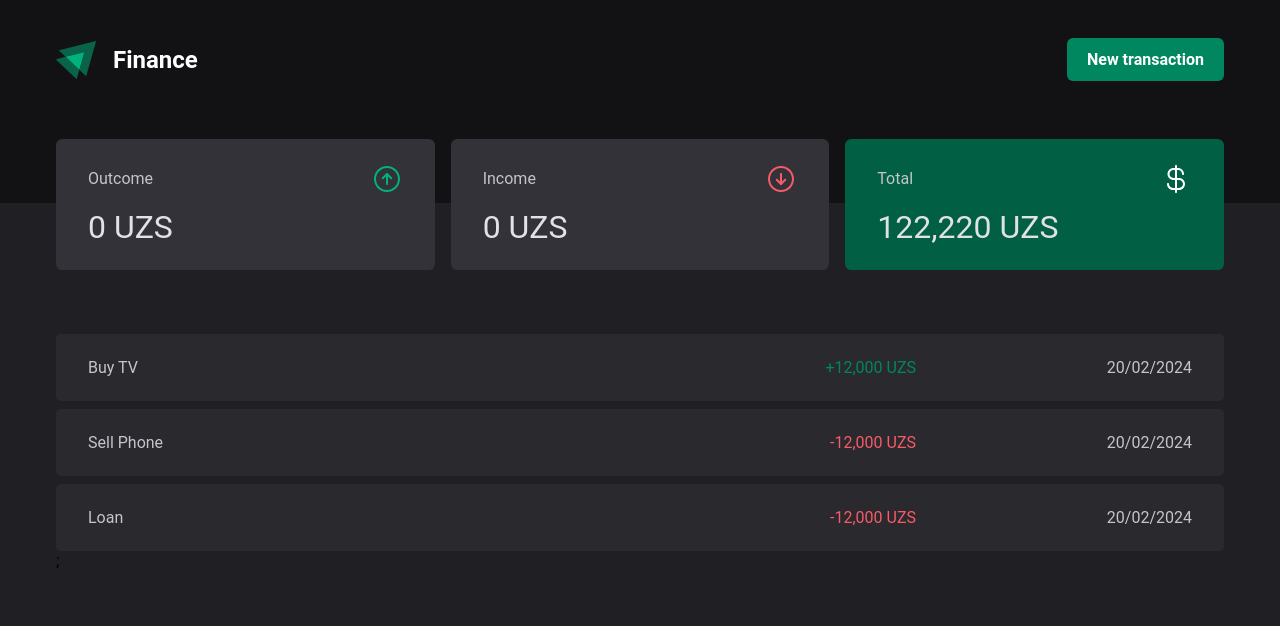
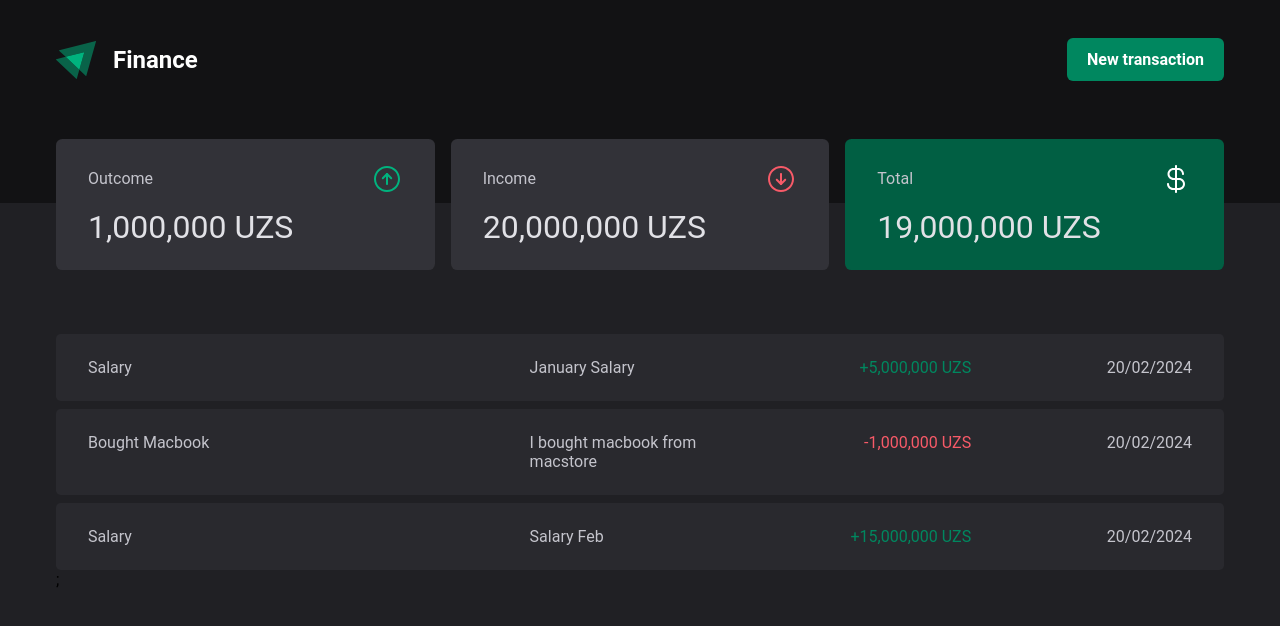
Before and after one commit to UlugbekAsadov/finance-app, a React (Create React App) app: page / in a window 1280 px wide. Shown: the top 626 px of the page. Built offline with nearby package versions, Linux system fonts and the light colour scheme; data requests are answered from the project's data file.

Commit message:
feat: integrated backend on transaction actions

```diff
--- a/src/components/header/transaction-actions/transaction-actions.tsx
+++ b/src/components/header/transaction-actions/transaction-actions.tsx
@@ -1,10 +1,14 @@
 import React, { ChangeEvent, FormEvent, useState } from "react";
-import { ITransactionForm } from "../../../utils/interfaces/transaction-actions.interface";
+import {
+  ITransactionForm,
+  ITransactionFormRequest,
+} from "../../../utils/interfaces/transaction-actions.interface";
 import { Input } from "../../input/input";
 import { ReactComponent as ChevronUpRoundedIcon } from "../../../assets/icons/chevron-up-rounded.svg";
 import { ReactComponent as ChevronDownRoundedIcon } from "../../../assets/icons/chevron-down-rounded.svg";
 import { ETransactionActions } from "../../../utils/enums/transaction-actions.enum";
 import { Button } from "../../button/button";
+import { getFetchedData, useApi } from "../../../hooks/useApi/useApi";
 
 import "./transaction-actions.css";
 
@@ -12,22 +16,64 @@ const initialTransactionForm: ITransactionForm = {
   title: "",
   price: "",
   action: ETransactionActions.Outcome,
+  comment: "",
 };
 
 export const TransactionActions = () => {
   const [transactionForm, setTransactionForm] = useState<ITransactionForm>(initialTransactionForm);
-
+  const [errors, setErrors] = useState<ITransactionForm>(initialTransactionForm);
+  const data = getFetchedData("data");
+  const { postData: postTransaction } = useApi("transactions", "/transactions");
+  const { putData } = useApi("data", "/data");
   const handleChange = (e: ChangeEvent<HTMLInputElement> | ETransactionActions) => {
     if (typeof e === "string") {
       setTransactionForm((prevState) => ({ ...prevState, action: e }));
     } else {
+      setErrors((prevState) => ({ ...prevState, [e.target.name]: "" }));
       const { name, value } = e.target;
       setTransactionForm((prevState) => ({ ...prevState, [name]: value }));
     }
   };
 
-  const handleSubmit = (e: FormEvent) => {
+  const handleSubmit = async (e: FormEvent) => {
     e.preventDefault();
+    const validate = validateForm();
+
+    if (!validate) return;
+
+    const body: ITransactionFormRequest = {
+      ...transactionForm,
+      timestamp: new Date().getTime(),
+    };
+
+    const dashboardData = {
+      income: data.income,
+      outcome: data.outcome,
+    };
+
+    if (transactionForm.action === ETransactionActions.Outcome) {
+      dashboardData.outcome += parseInt(transactionForm.price);
+    } else {
+      dashboardData.income += parseInt(transactionForm.price);
+    }
+
+    await putData(dashboardData);
+    await postTransaction(body);
+  };
+
+  const validateForm = (): boolean => {
+    const fieldsToValidate = ["title", "price", "comment"];
+
+    let isValid = true;
+
+    fieldsToValidate.forEach((field) => {
+      if (!transactionForm[field as keyof ITransactionForm].length) {
+        setErrors((prevState) => ({ ...prevState, [field]: "error" }));
+        isValid = false;
+      }
+    });
+
+    return isValid;
   };
 
   const isIncomeSelected = transactionForm.action === ETransactionActions.Income;
@@ -41,6 +87,7 @@ export const TransactionActions = () => {
           value={transactionForm.title}
           name="title"
           placeholder="Title"
+          className={errors.title}
         />
         <Input
           onChange={handleChange}
@@ -48,6 +95,14 @@ export const TransactionActions = () => {
           name="price"
           placeholder="Amount"
           type="number"
+          className={errors.price}
+        />
+        <Input
+          onChange={handleChange}
+          value={transactionForm.comment}
+          name="comment"
+          placeholder="Comment"
+          className={errors.comment}
         />
         <div className="transaction__actions-form-actions">
           <div
--- a/src/components/input/input.css
+++ b/src/components/input/input.css
@@ -7,6 +7,10 @@
   background-color: var(--background-gray);
   border: 1px solid var(--primary-gray);
   transition: 0.4s;
+}
+
+.input__wrapper.error {
+  border-color: var(--red);
 }
 
 .input__wrapper:focus-within {
--- a/src/components/money-cards/money-card/money-card.css
+++ b/src/components/money-cards/money-card/money-card.css
@@ -51,6 +51,26 @@
   animation: priceLoader infinite 3s;
 }
 
+.money__cards-footer {
+  display: flex;
+  align-items: end;
+  justify-content: space-between;
+}
+
+.money__card-link {
+  color: var(--placeholder);
+  transition: 0.3s;
+  opacity: 0%;
+}
+
+.money__card-link:hover {
+  color: var(--base-text);
+}
+
+.money__card:hover .money__card-link {
+  opacity: 100%;
+}
+
 @keyframes priceLoader {
   0% {
     background-position: left;
--- a/src/components/money-cards/money-card/money-card.tsx
+++ b/src/components/money-cards/money-card/money-card.tsx
@@ -1,4 +1,5 @@
 import { ReactNode } from "react";
+import { Link } from "react-router-dom";
 
 import "./money-card.css";
 
@@ -18,7 +19,12 @@ export const MoneyCard = ({ type, icon, price, isLoading }: IProps) => {
         <p className="money__card-type">{type}</p>
         {icon}
       </div>
-      <p className={`money__card-money  ${isLoading ? "loading" : ""}`}>{price}</p>
+      <div className="money__cards-footer">
+        <p className={`money__card-money  ${isLoading ? "loading" : ""}`}>{price}</p>
+        <Link className="money__card-link" to={`/statistics?type=${type}`}>
+          Full details
+        </Link>
+      </div>
     </div>
   );
 };
--- a/src/components/money-cards/money-cards.tsx
+++ b/src/components/money-cards/money-cards.tsx
@@ -2,13 +2,14 @@ import { MoneyCard } from "./money-card/money-card";
 import { ReactComponent as ChevronUpRoundedIcon } from "../../assets/icons/chevron-up-rounded.svg";
 import { ReactComponent as ChevronDownRoundedIcon } from "../../assets/icons/chevron-down-rounded.svg";
 import { ReactComponent as CurrencyIcon } from "../../assets/icons/currency.svg";
-
-import "./money-cards.css";
 import { useApi } from "../../hooks/useApi/useApi";
 import { ITransactionStatus } from "../../utils/interfaces/transaction-actions.interface";
 import { currencyFormatter } from "../../utils/helper/currency-formatter";
+
+import "./money-cards.css";
 export const MoneyCards = () => {
   const { data, isLoading } = useApi<ITransactionStatus>("data", "/data");
+  const { income, outcome } = data || {};
 
   return (
     <div className="container">
@@ -16,19 +17,19 @@ export const MoneyCards = () => {
         <MoneyCard
           type="Outcome"
           icon={<ChevronUpRoundedIcon />}
-          price={currencyFormatter(data?.income || 0)}
+          price={currencyFormatter(outcome || 0)}
           isLoading={isLoading}
         />
         <MoneyCard
           type="Income"
           icon={<ChevronDownRoundedIcon />}
-          price={currencyFormatter(data?.outcome || 0)}
+          price={currencyFormatter(income || 0)}
           isLoading={isLoading}
         />
         <MoneyCard
           type="Total"
           icon={<CurrencyIcon />}
-          price={currencyFormatter(data?.total || 0)}
+          price={currencyFormatter(parseInt(income as string) - parseInt(outcome as string))}
           isLoading={isLoading}
         />
       </div>
--- a/src/components/transactions/transaction/transaction.css
+++ b/src/components/transactions/transaction/transaction.css
@@ -1,6 +1,6 @@
 .transaction__inline {
   display: grid;
-  grid-template-columns: repeat(4, 1fr);
+  grid-template-columns: repeat(5, 1fr);
   padding: 1.5rem 2rem;
   background-color: var(--secondary-gray);
   border-radius: 0.3rem;
@@ -28,6 +28,10 @@
   text-align: end;
 }
 
+.transaction__comment {
+  color: var(--base-text);
+}
+
 @media (max-width: 425px) {
   .transaction__inline {
     grid-template-columns: repeat(1, 1fr);
--- a/src/components/transactions/transaction/transaction.tsx
+++ b/src/components/transactions/transaction/transaction.tsx
@@ -1,19 +1,26 @@
 import { ITransactionResponse } from "../../../utils/interfaces/transaction-actions.interface";
-
-import "./transaction.css";
 import { currencyFormatter } from "../../../utils/helper/currency-formatter";
 import { formatTimestamp } from "../../../utils/helper/timestamp-formatter";
 import { ETransactionActions } from "../../../utils/enums/transaction-actions.enum";
 
-export const Transaction = ({ title, timestamp, price, type, id }: ITransactionResponse) => {
-  const isIncome = type === ETransactionActions.Income;
+import "./transaction.css";
+export const Transaction = ({
+  title,
+  timestamp,
+  price,
+  action,
+  id,
+  comment,
+}: ITransactionResponse) => {
+  const isIncome = action === ETransactionActions.Income;
 
   return (
     <div className="transaction__inline" key={id}>
       <p className="transaction__title">{title}</p>
+      <p className="transaction__comment">{comment}</p>
       <p className={`transaction__price ${isIncome ? "income" : "outcome"}`}>
         {isIncome ? "+" : "-"}
-        {currencyFormatter(price)}
+        {currencyFormatter(parseInt(price))}
       </p>
       <p className="transaction__date">{formatTimestamp(timestamp)}</p>
     </div>
--- a/src/context/modal-context/modal.context.tsx
+++ b/src/context/modal-context/modal.context.tsx
@@ -31,11 +31,15 @@ export const ModalProvider = ({ children }: IProviderProps) => {
 
   const value: IModalContext = useMemo(() => ({ openModal, closeModal }), []);
 
-  const renderModals = modals.map(({ id, component }) => (
-    <Modal id={id} key={id}>
-      {component}
-    </Modal>
-  ));
+  const renderModals = useMemo(
+    () =>
+      modals.map(({ id, component }) => (
+        <Modal id={id} key={id}>
+          {component}
+        </Modal>
+      )),
+    [modals],
+  );
 
   return (
     <ModalContext.Provider value={value}>
--- a/src/database/db.json
+++ b/src/database/db.json
@@ -1,27 +1,32 @@
 {
   "data": {
-    "income": 0,
-    "outcome": 0,
-    "total": 122220
+    "income": 20000000,
+    "outcome": 1000000
   },
   "transactions": [
     {
-      "title": "Buy TV",
-      "price": 12000,
-      "timestamp": 1708419643728,
-      "type": "INCOME"
+      "id": "3f45",
+      "title": "Salary",
+      "price": "5000000",
+      "action": "INCOME",
+      "comment": "January Salary",
+      "timestamp": 1708445870801
     },
     {
-      "title": "Sell Phone",
-      "price": 12000,
-      "timestamp": 1708419643728,
-      "type": "OUTCOME"
+      "id": "a407",
+      "title": "Bought Macbook",
+      "price": "1000000",
+      "action": "OUTCOME",
+      "comment": "I bought macbook from macstore",
+      "timestamp": 1708446032566
     },
     {
-      "title": "Loan",
-      "price": 12000,
-      "timestamp": 1708419643728,
-      "type": "OUTCOME"
+      "id": "d356",
+      "title": "Salary",
+      "price": "15000000",
+      "action": "INCOME",
+      "comment": "Salary Feb",
+      "timestamp": 1708446184462
     }
   ]
 }
--- a/src/hooks/useApi/useApi.tsx
+++ b/src/hooks/useApi/useApi.tsx
@@ -5,6 +5,7 @@ interface TApiResponse<T> {
   error: string | null;
   isLoading: boolean;
   postData: (body: any) => Promise<void>;
+  putData: (body: any) => Promise<void>;
 }
 
 interface ICache {
@@ -42,11 +43,16 @@ export function useApi<T>(key: string, url: string): TApiResponse<T> {
     await fetchData("POST", body);
   };
 
+  const putData = async (body: any) => {
+    setIsLoading(true);
+    await fetchData("PUT", body);
+  };
+
   useEffect(() => {
     fetchData(defaultMethod);
   }, [url]);
 
-  return { data: cache[key], error, isLoading, postData };
+  return { data: cache[key], error, isLoading, postData, putData };
 }
 
 export const getFetchedData = (key: string) => cache[key];
--- a/src/utils/helper/currency-formatter.ts
+++ b/src/utils/helper/currency-formatter.ts
@@ -1,3 +1,4 @@
-export function currencyFormatter(num: number): string {
+export function currencyFormatter(num: number | string): string {
+  if (typeof num === "string") num = parseInt(num);
   return num.toString().replace(/\B(?=(\d{3})+(?!\d))/g, ",") + " UZS";
 }
```
Also changed, not shown: src/utils/interfaces/transaction-actions.interface.ts (+8 -7 lines), 2 other files (tests, documents, lock files or other folders).
